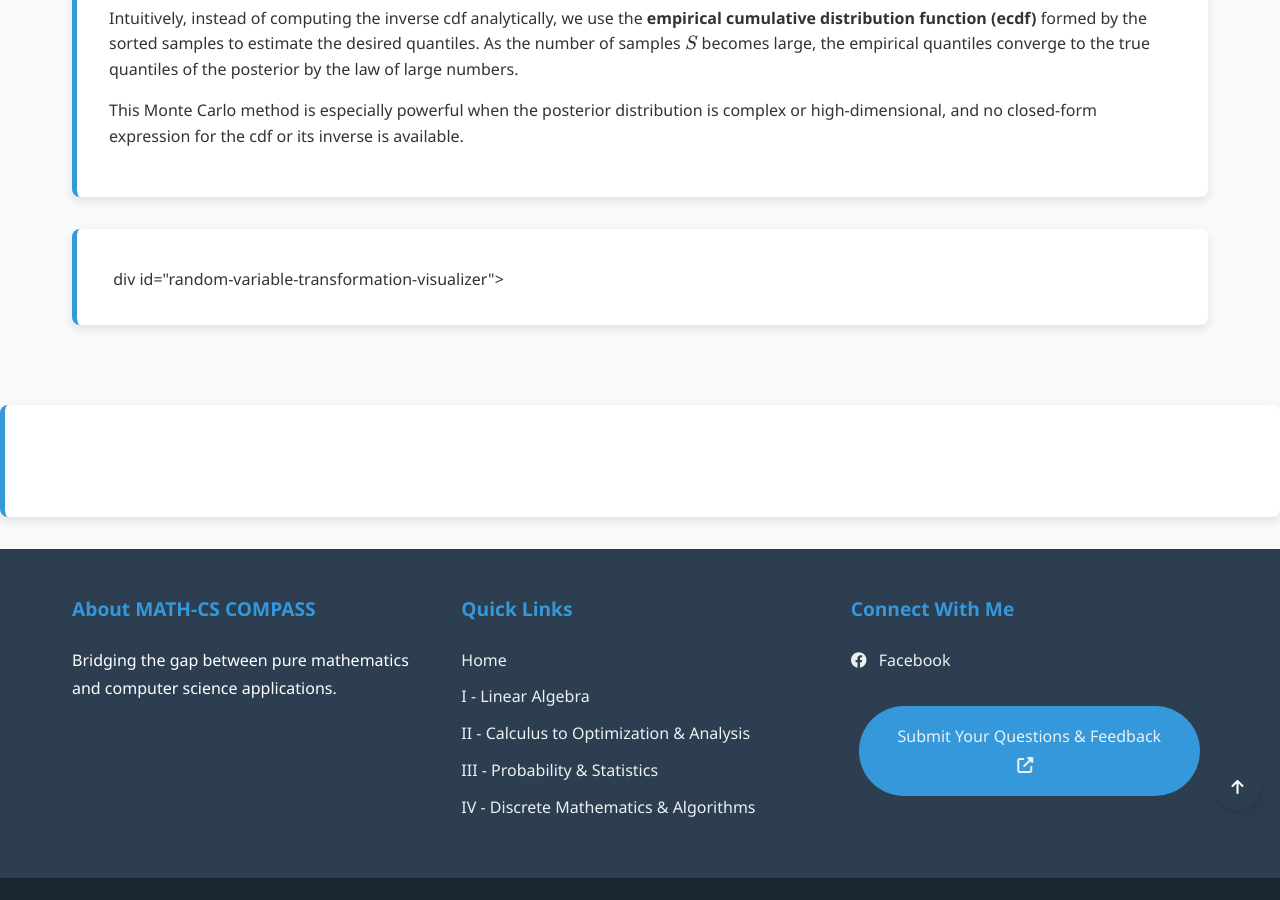
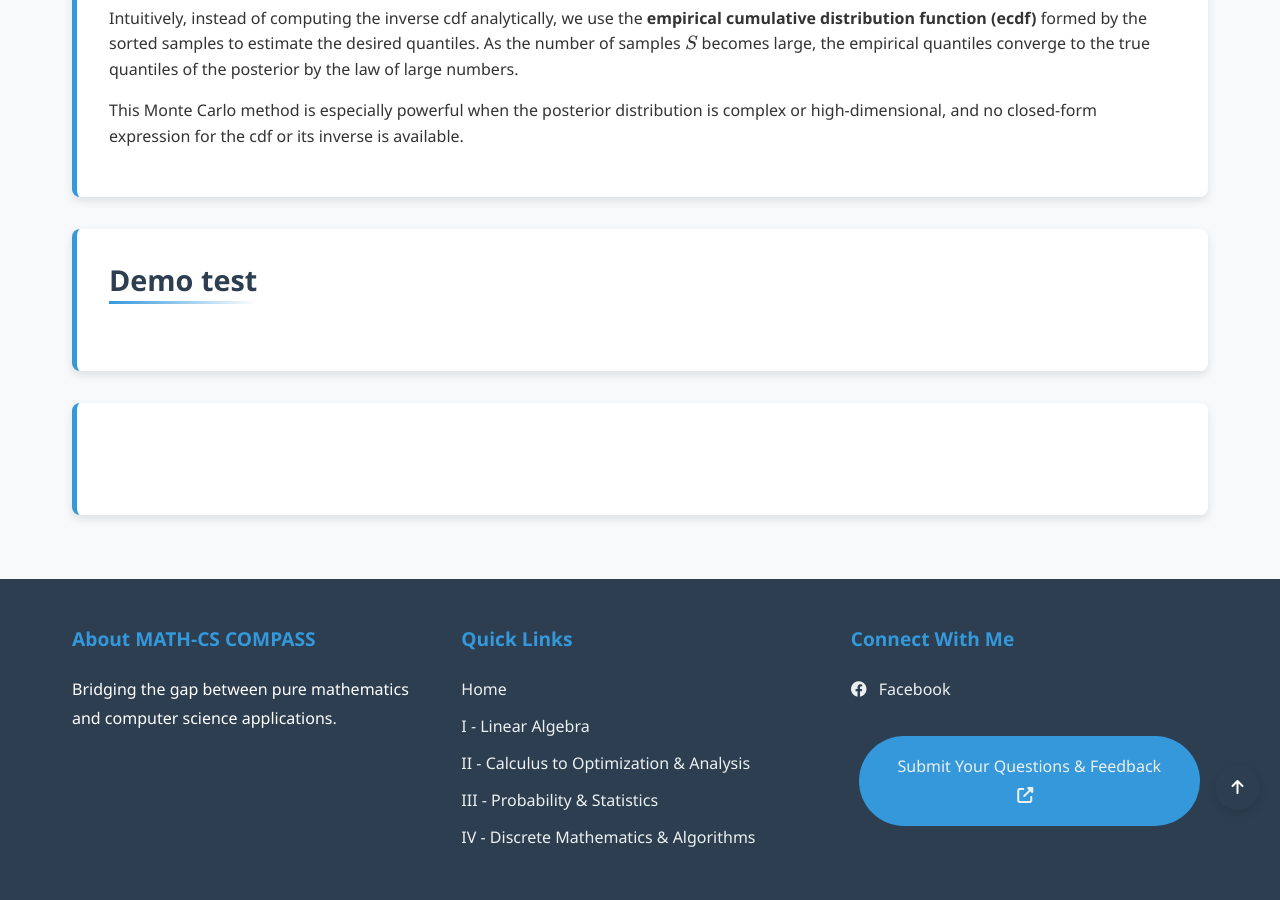
Before and after one commit to Yusukey01/yusukey01.github.io, a Jekyll site: the page built from Mathematics/Probability/monte_carlo.html, in a window 1280 px wide and 900 px high, scrolled down 2373 px. Built offline with Jekyll 4.4.1, drawn with Linux system fonts in a browser that asks for light colours.

Commit message:
make Monte Carlo Approximation

```diff
--- a/Mathematics/Probability/monte_carlo.html
+++ b/Mathematics/Probability/monte_carlo.html
@@ -120,8 +120,8 @@ uses_python: false
 
             <section id="" class="section-content">
 
-                <h2></h2>
-                div id="random-variable-transformation-visualizer"></div>
+                <h2>Demo test</h2>
+                <div id="random-variable-transformation-visualizer"></div>
                 <p>
                 </p>
             </section>
```
